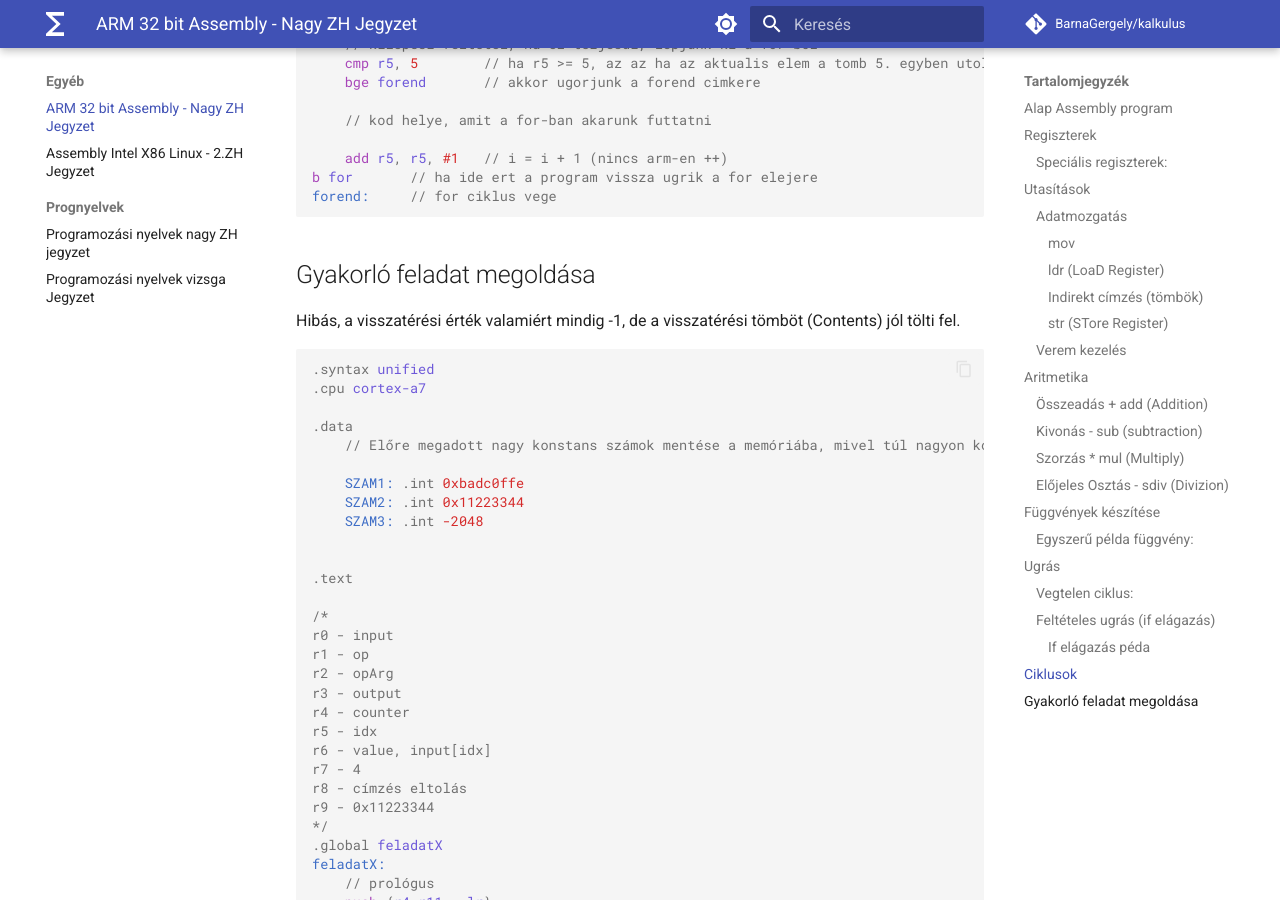
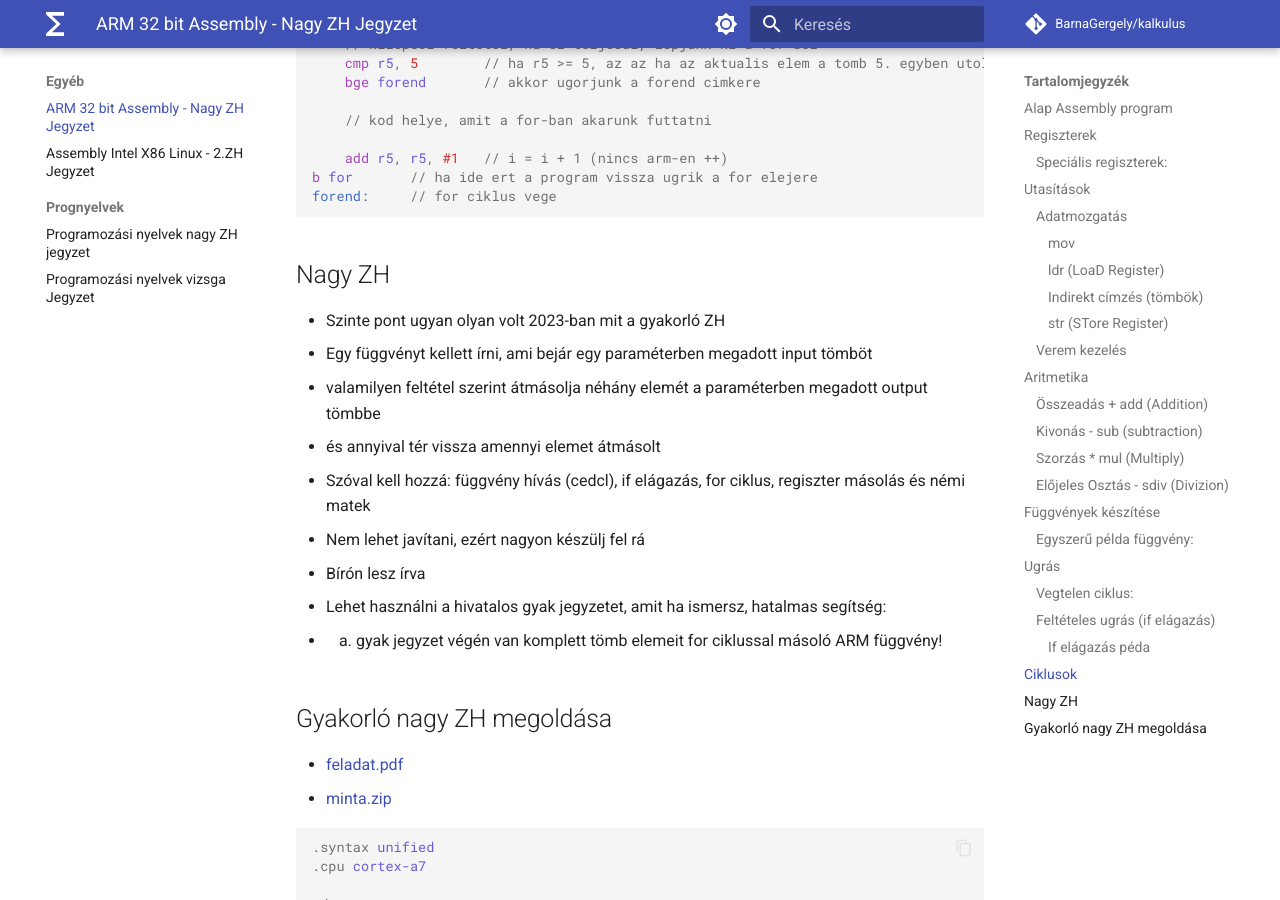
Before and after one commit to BarnaGergely/kalkulus, an MkDocs documentation site: the page built from docs/egyéb/assembly-arm.md, in a window 1280 px wide and 900 px high, scrolled down 5882 px. Built offline with MkDocs 1.6.1 and Material for MkDocs 9.7.7, drawn with Linux system fonts in a browser that asks for light colours; comment, search, counter and statistics services are not loaded; some of the changed text lies outside the part shown.

Commit message:
assembly nagy ZH

````diff
--- a/docs/egyéb/assembly-arm.md
+++ b/docs/egyéb/assembly-arm.md
@@ -1,7 +1,7 @@
 # ARM 32 bit Assembly - Nagy ZH Jegyzet
 
 - Nagyon hasonlít az Intel Assembly-re, ezért csak különbségeket írom le. [Intel Assembly Jegyzet](assembly-intel.md)
-- Egyszerűbb mint az Intel, ez használnám a ZH-n.
+- Egyszerűbb mint az Intel, ez használnám a nagy ZH-n is.
 
 ## Alap Assembly program
 
@@ -244,9 +244,22 @@ b for       // ha ide ert a program vissza ugrik a for elejere
 forend:     // for ciklus vege
 ```
 
-## Gyakorló feladat megoldása
+## Nagy ZH
 
-Hibás, a visszatérési érték valamiért mindig -1, de a visszatérési tömböt (Contents) jól tölti fel.
+- Szinte pont ugyan olyan volt 2023-ban mit a gyakorló ZH
+  - Egy függvényt kellett írni, ami bejár egy paraméterben megadott input tömböt
+  - valamilyen feltétel szerint átmásolja néhány elemét a paraméterben megadott output tömbbe
+  - és annyival tér vissza amennyi elemet átmásolt
+  - Szóval kell hozzá: függvény hívás (cedcl), if elágazás, for ciklus, regiszter másolás és némi matek
+- Nem lehet javítani, ezért nagyon készülj fel rá
+- Bírón lesz írva
+- Lehet használni a hivatalos gyak jegyzetet, amit ha ismersz, hatalmas segítség:
+  - 7. gyak jegyzet végén van komplett tömb elemeit for ciklussal másoló ARM függvény!
+
+## Gyakorló nagy ZH megoldása
+
+- [feladat.pdf](../assets/other/egyeb/assembly/gyakorlo-zh/feladat.pdf)
+- [minta.zip](../assets/other/egyeb/assembly/gyakorlo-zh/minta.zip)
 
 ```GAS
 .syntax unified
````
